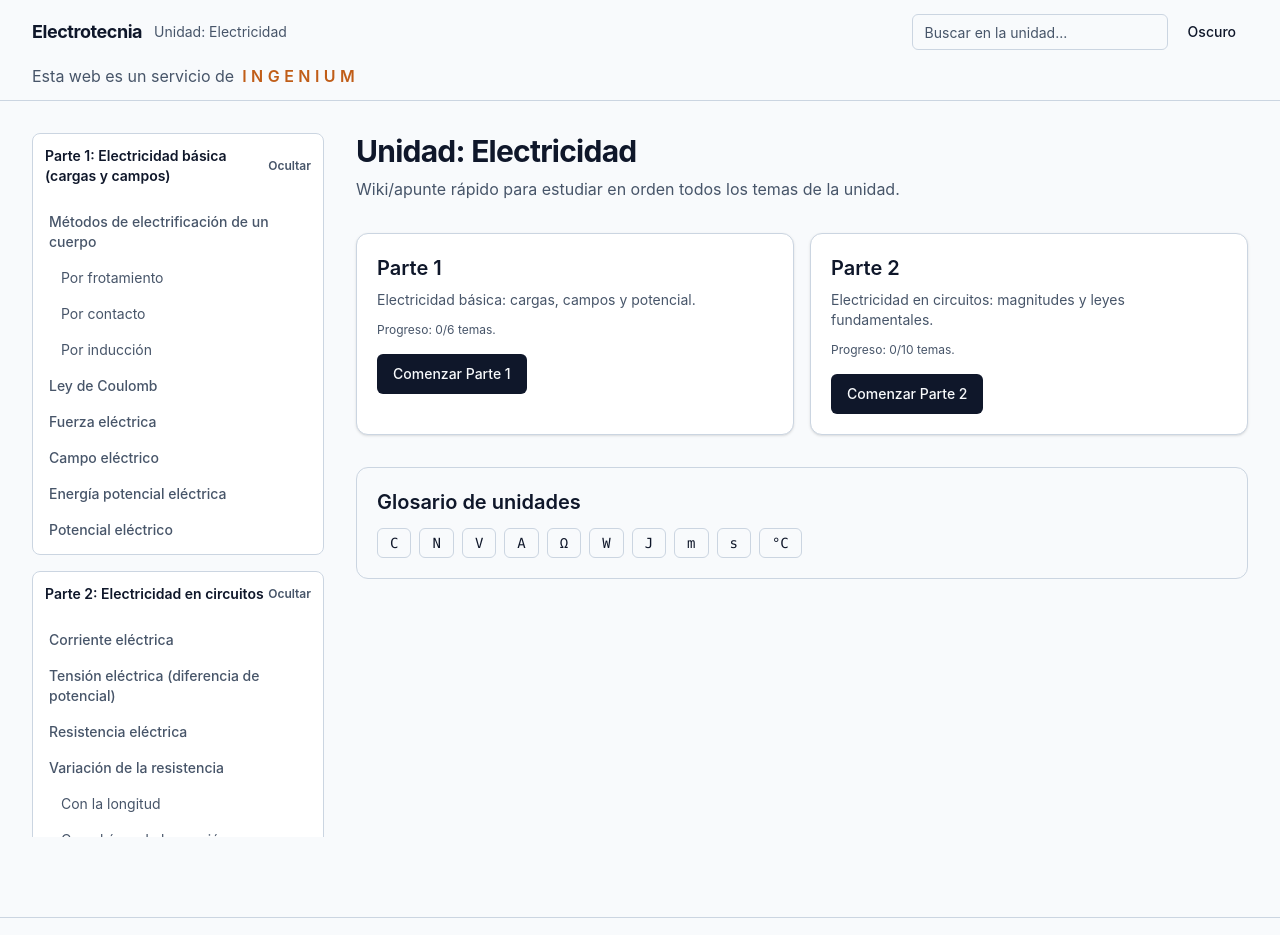
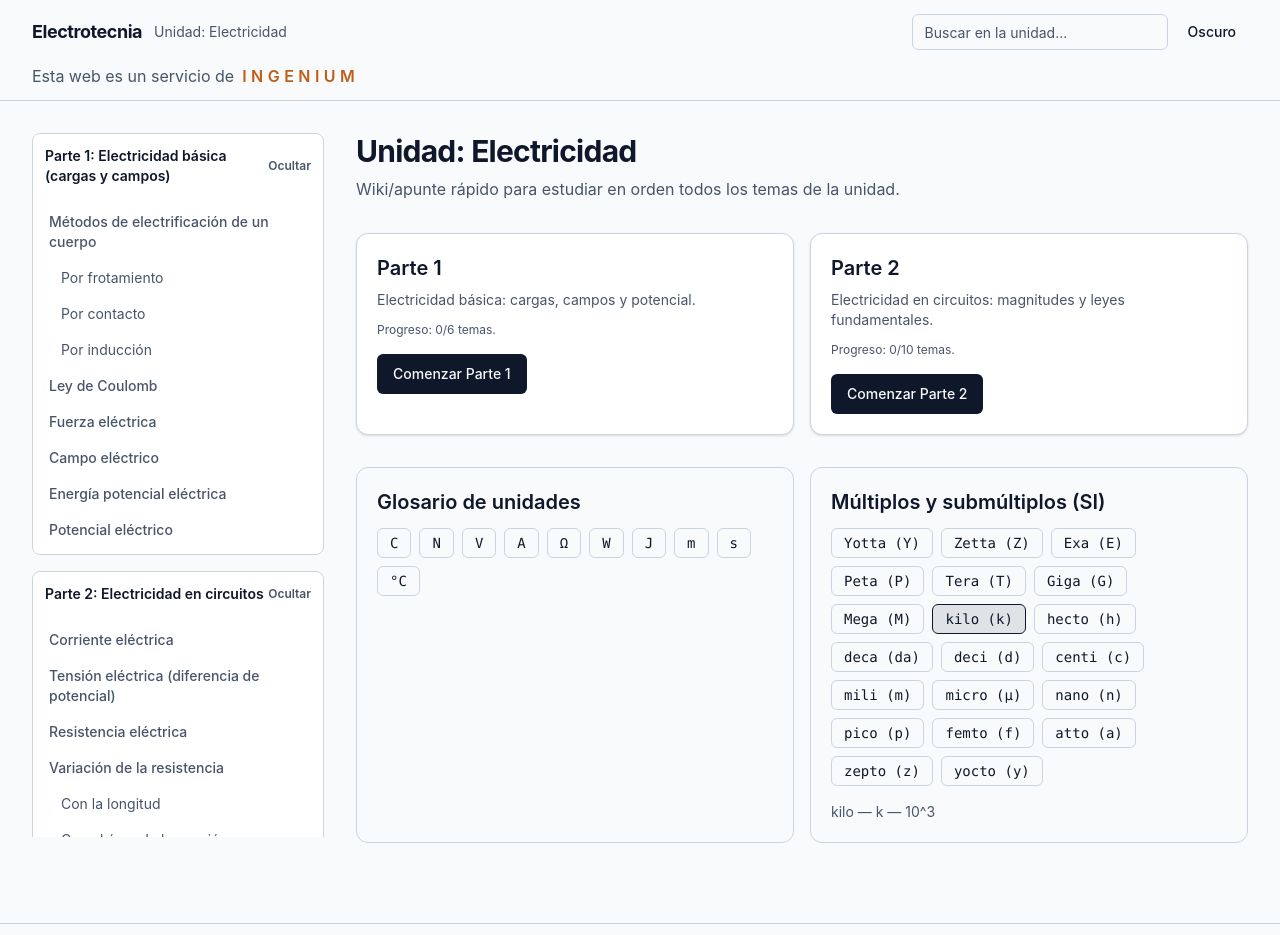
Before and after one commit to Teksi75/electrotecnia-web-next, a Next.js app: page /unidad/electricidad in a window 1280 px wide. Shown: the top 935 px of the page. Built offline with nearby package versions, Linux system fonts and the light colour scheme; no server answers.

Commit message:
Agregar bloque SI de múltiplos y submúltiplos en unidad

```diff
--- a/src/app/unidad/electricidad/page.tsx
+++ b/src/app/unidad/electricidad/page.tsx
@@ -3,6 +3,7 @@ import Link from "next/link";
 import { createPageMetadata } from "@/lib/seo";
 import { getPartFirstTopic, getSectionNodes } from "@/lib/nav";
 
+import { SIPrefixesCard } from "@/components/content/SIPrefixesCard";
 import { Button } from "@/components/ui/Button";
 import { Card } from "@/components/ui/Card";
 
@@ -42,6 +43,7 @@ export default function ElectricidadIndexPage() {
         </Card>
       </div>
 
+      <div className="grid gap-4 lg:grid-cols-2">
         <section className="rounded-xl border border-border p-5">
           <h2 className="text-xl font-semibold">Glosario de unidades</h2>
           <ul className="mt-3 flex flex-wrap gap-2">
@@ -50,6 +52,9 @@ export default function ElectricidadIndexPage() {
             ))}
           </ul>
         </section>
+
+        <SIPrefixesCard />
+      </div>
     </div>
   );
 }
--- /dev/null
+++ b/src/components/content/SIPrefixesCard.tsx
@@ -0,0 +1,73 @@
+"use client";
+
+import { useState } from "react";
+
+import { cn } from "@/lib/utils";
+
+type SIPrefix = {
+  name: string;
+  symbol: string;
+  exponent: string;
+};
+
+const siPrefixes: SIPrefix[] = [
+  { name: "Yotta", symbol: "Y", exponent: "10^24" },
+  { name: "Zetta", symbol: "Z", exponent: "10^21" },
+  { name: "Exa", symbol: "E", exponent: "10^18" },
+  { name: "Peta", symbol: "P", exponent: "10^15" },
+  { name: "Tera", symbol: "T", exponent: "10^12" },
+  { name: "Giga", symbol: "G", exponent: "10^9" },
+  { name: "Mega", symbol: "M", exponent: "10^6" },
+  { name: "kilo", symbol: "k", exponent: "10^3" },
+  { name: "hecto", symbol: "h", exponent: "10^2" },
+  { name: "deca", symbol: "da", exponent: "10^1" },
+  { name: "deci", symbol: "d", exponent: "10^-1" },
+  { name: "centi", symbol: "c", exponent: "10^-2" },
+  { name: "mili", symbol: "m", exponent: "10^-3" },
+  { name: "micro", symbol: "µ", exponent: "10^-6" },
+  { name: "nano", symbol: "n", exponent: "10^-9" },
+  { name: "pico", symbol: "p", exponent: "10^-12" },
+  { name: "femto", symbol: "f", exponent: "10^-15" },
+  { name: "atto", symbol: "a", exponent: "10^-18" },
+  { name: "zepto", symbol: "z", exponent: "10^-21" },
+  { name: "yocto", symbol: "y", exponent: "10^-24" },
+];
+
+const chipBaseClassName =
+  "rounded-md border border-border px-3 py-1 font-mono text-sm text-foreground transition-colors hover:bg-accent/60 focus-visible:outline-none focus-visible:ring-2 focus-visible:ring-ring focus-visible:ring-offset-2 focus-visible:ring-offset-background";
+
+export function SIPrefixesCard() {
+  const [selectedPrefix, setSelectedPrefix] = useState<SIPrefix>(siPrefixes[7]);
+
+  return (
+    <section className="rounded-xl border border-border p-5">
+      <h2 className="text-xl font-semibold">Múltiplos y submúltiplos (SI)</h2>
+
+      <ul className="mt-3 flex flex-wrap gap-2" aria-label="Prefijos SI comunes">
+        {siPrefixes.map((prefix) => {
+          const isSelected = selectedPrefix.symbol === prefix.symbol;
+
+          return (
+            <li key={prefix.symbol}>
+              <button
+                type="button"
+                className={cn(
+                  chipBaseClassName,
+                  isSelected && "border-primary bg-primary/10 text-foreground",
+                )}
+                onClick={() => setSelectedPrefix(prefix)}
+                aria-pressed={isSelected}
+              >
+                {prefix.name} ({prefix.symbol})
+              </button>
+            </li>
+          );
+        })}
+      </ul>
+
+      <p className="mt-4 text-sm text-muted-foreground" aria-live="polite">
+        {selectedPrefix.name} — {selectedPrefix.symbol} — {selectedPrefix.exponent}
+      </p>
+    </section>
+  );
+}
```
Lines whose indentation alone changed are shown as unchanged.
